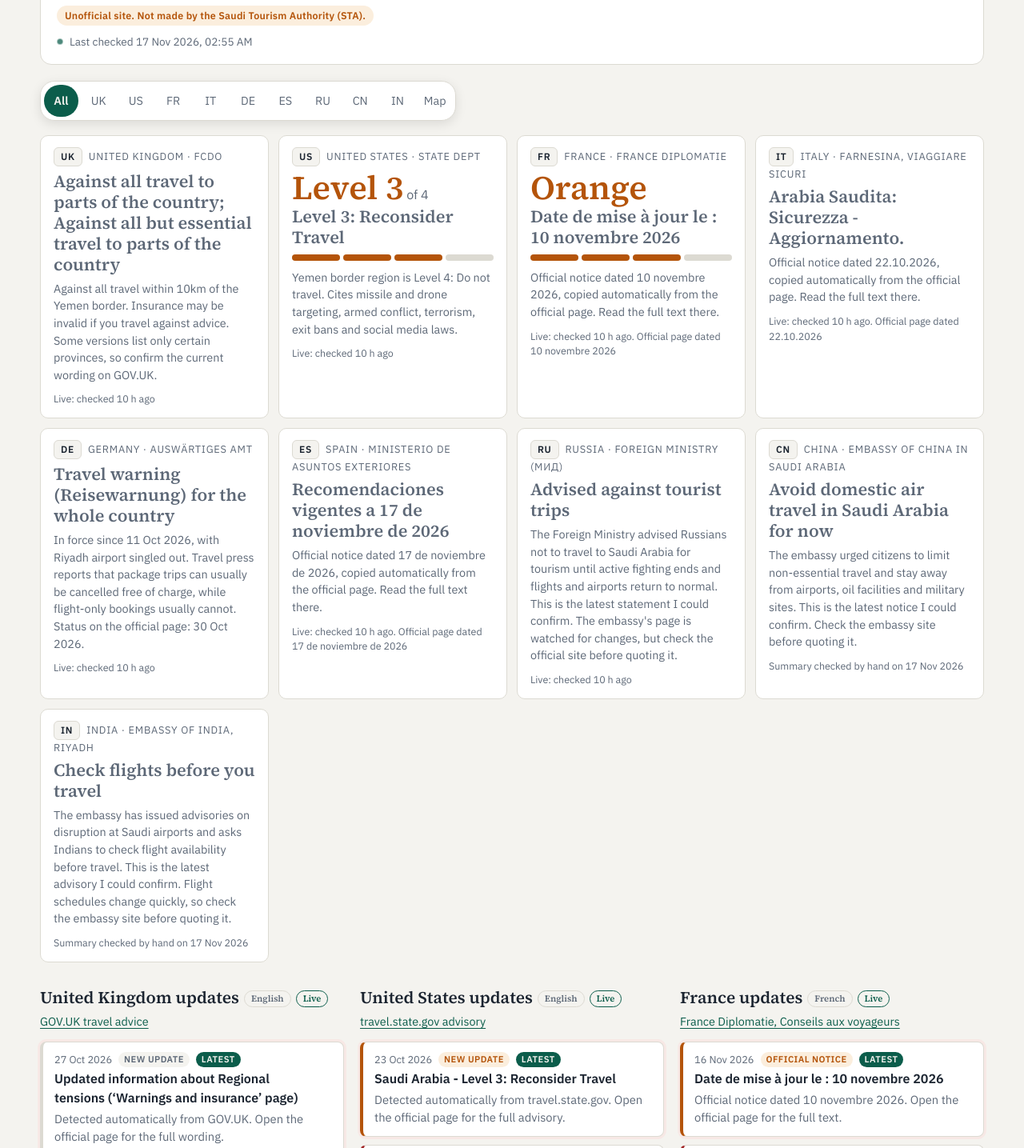
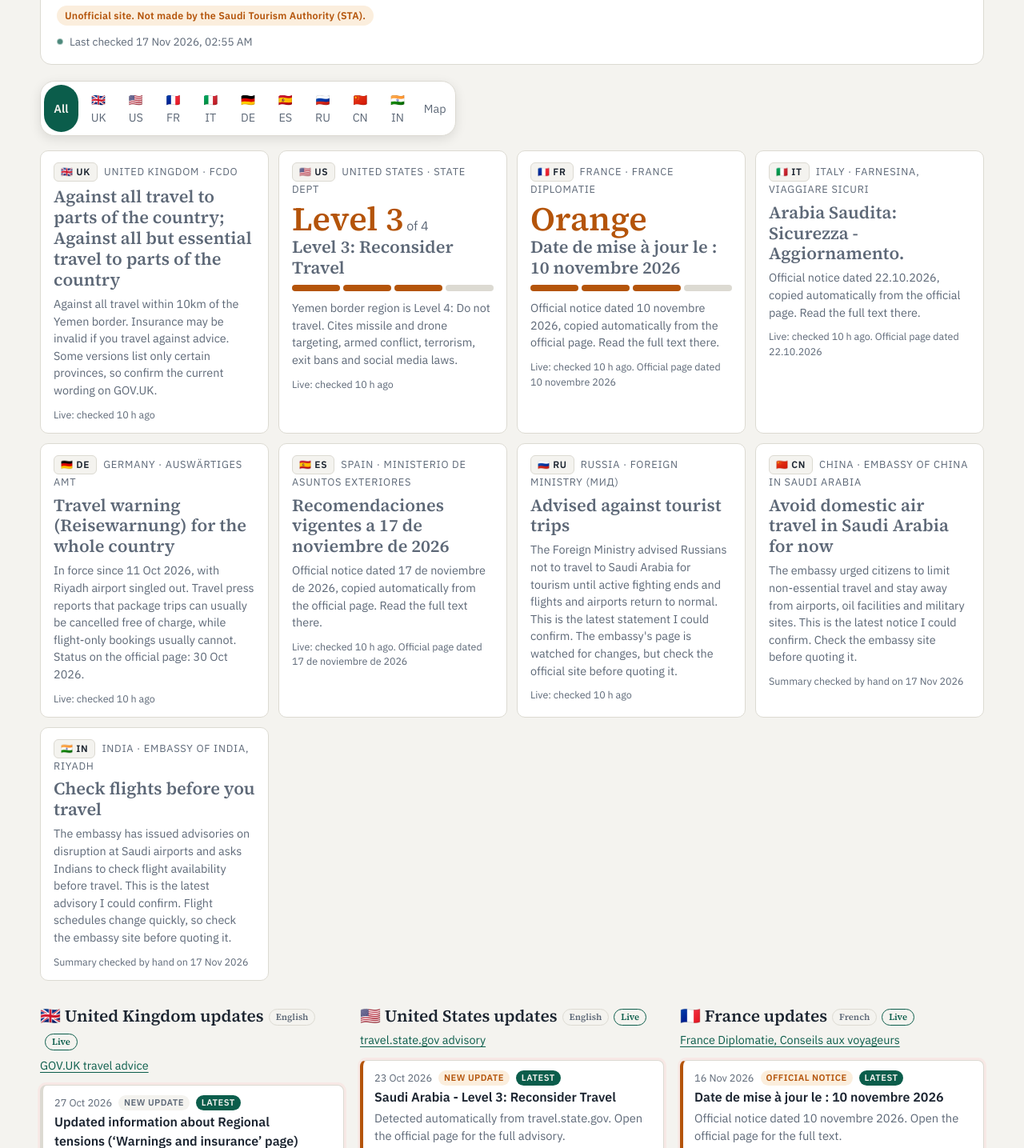
Before and after one commit to yazeedalzahrani/Travel-advisory-watch, a plain HTML site: page index.html in a window 1280 px wide. Shown: the part 144-1579 px from the top of the page at 80% size. Drawn offline with Linux system fonts and the light colour scheme.

Commit message:
Show country flags on tiles, columns and filter buttons
Co-Authored-By: Claude Haiku 5.5 <noreply@anthropic.com>
Claude-Session: https://claude.ai/code/session_01XS48jYVRWaBmaWT7r3EcDZ

```diff
--- a/index.html
+++ b/index.html
@@ -336,12 +336,15 @@ li.latest { animation-name: slidein, glow; animation-duration: .55s, 2.6s; anima
     return txt;
   }
 
+  var FLAGS = { UK: "\u{1F1EC}\u{1F1E7}", US: "\u{1F1FA}\u{1F1F8}", FR: "\u{1F1EB}\u{1F1F7}", IT: "\u{1F1EE}\u{1F1F9}", DE: "\u{1F1E9}\u{1F1EA}", ES: "\u{1F1EA}\u{1F1F8}", RU: "\u{1F1F7}\u{1F1FA}", CN: "\u{1F1E8}\u{1F1F3}", IN: "\u{1F1EE}\u{1F1F3}" };
+  function flag(code) { return FLAGS[code] || ""; }
+
   function tile(c, i) {
     var t = el("div", "tile");
     t.dataset.id = c.id;
     t.style.animationDelay = (i * 0.1) + "s";
     var who = el("p", "who");
-    who.appendChild(el("span", "code", c.code));
+    who.appendChild(el("span", "code", flag(c.code) + " " + c.code));
     who.appendChild(document.createTextNode(c.name + " · " + c.authority));
     t.appendChild(who);
     if (c.scale) {
@@ -369,7 +372,7 @@ li.latest { animation-name: slidein, glow; animation-duration: .55s, 2.6s; anima
   function column(c) {
     var s = el("section", "col");
     s.dataset.id = c.id;
-    var h = el("h2", "", c.name + " updates");
+    var h = el("h2", "", flag(c.code) + " " + c.name + " updates");
     h.appendChild(el("span", "chip", c.lang));
     var hs = hoursSince(c);
     h.appendChild(el("span", "chip " + (hs !== null && hs < 30 ? "live" : "manual"), hs !== null && hs < 30 ? "Live" : "Manual"));
@@ -470,7 +473,7 @@ li.latest { animation-name: slidein, glow; animation-duration: .55s, 2.6s; anima
       cols.classList.toggle("single", id !== "all" && !isMap);
       if (scroll) (isMap ? mapEl : statusEl).scrollIntoView({ behavior: reduce ? "auto" : "smooth", block: "start" });
     }
-    var opts = [{ id: "all", label: "All" }].concat(d.countries.map(function (c) { return { id: c.id, label: c.code }; })).concat([{ id: "map", label: "Map" }]);
+    var opts = [{ id: "all", label: "All" }].concat(d.countries.map(function (c) { return { id: c.id, label: flag(c.code) + " " + c.code }; })).concat([{ id: "map", label: "Map" }]);
     opts.forEach(function (o, i) {
       var b = el("button", "", o.label);
       b.type = "button"; b.dataset.id = o.id;
```
